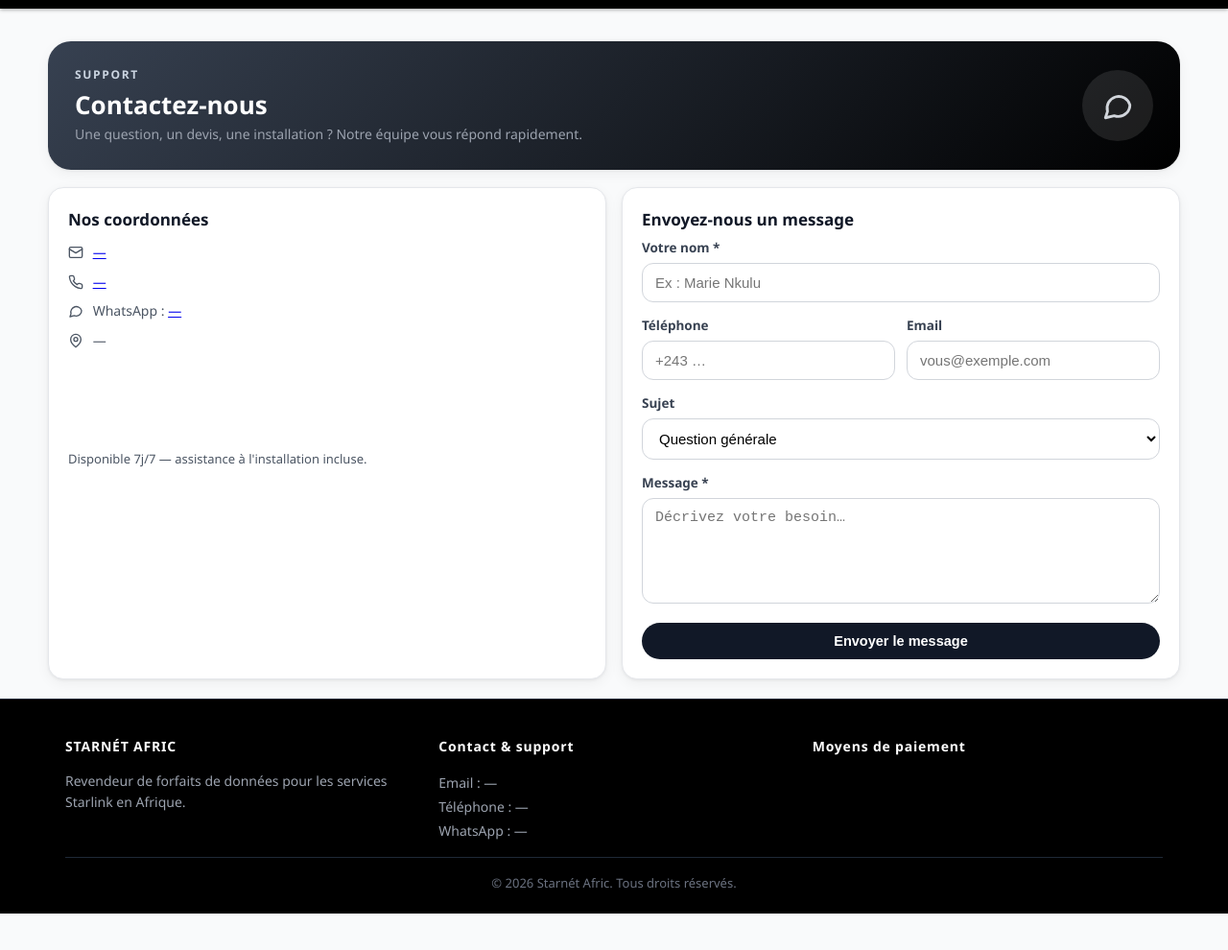
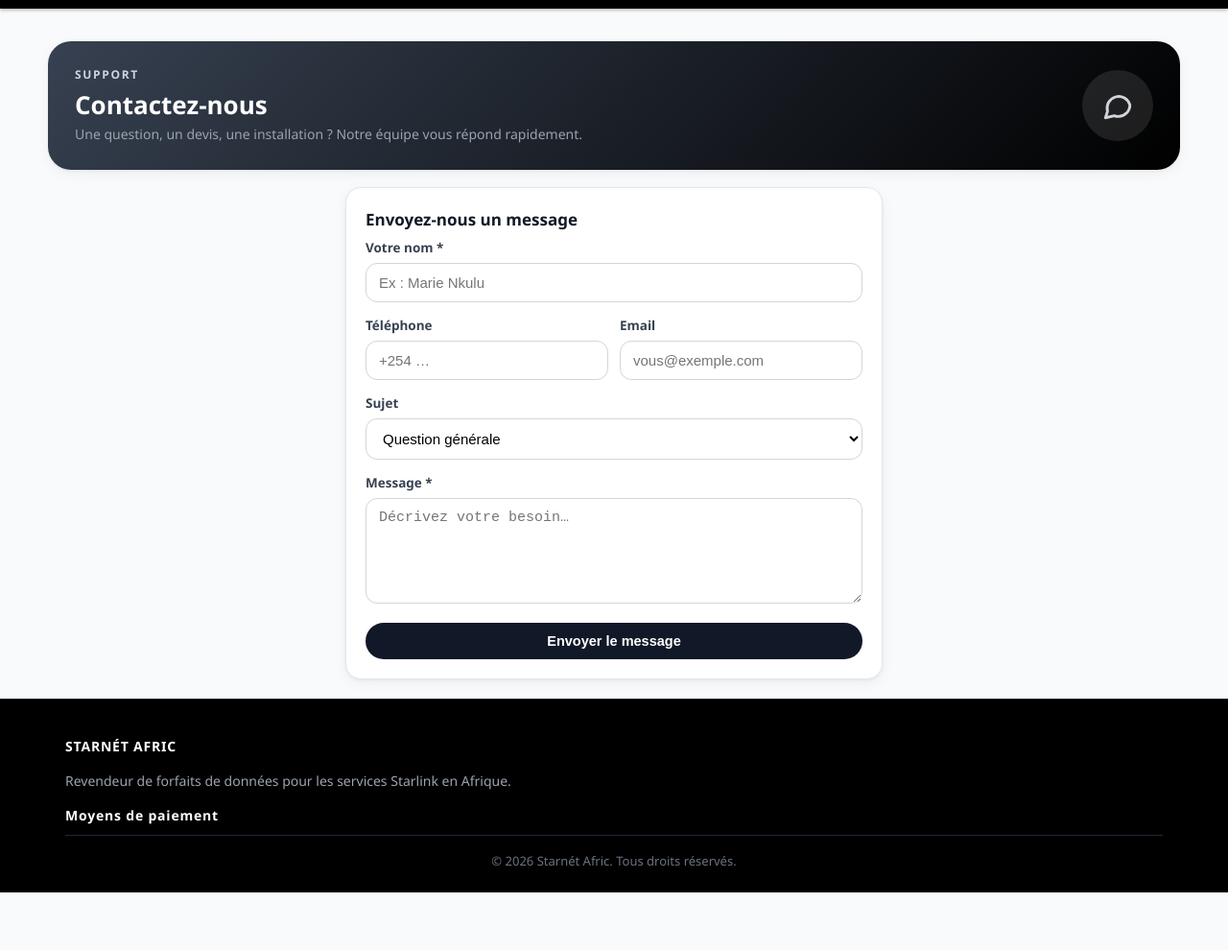
Before and after one commit to webmike254/starnet-afric, a website: page public/contact.html in a window 1280 px wide. Shown: the part 56-1046 px from the top of the page at 96% size. Drawn offline with Linux system fonts and the light colour scheme; no server answers.

Commit message:
chore: remove contact details block; French only; clean footer

```diff
--- a/public/contact.html
+++ b/public/contact.html
@@ -4,7 +4,7 @@
   <meta charset="UTF-8">
   <meta name="viewport" content="width=device-width, initial-scale=1.0">
   <title>Contact — Starnét Afric</title>
-  <meta name="description" content="Contactez Starnét Afric : question, devis, installation, support. WhatsApp, téléphone, email ou formulaire.">
+  <meta name="description" content="Contactez Starnét Afric pour une question, un devis ou une installation.">
   <link rel="stylesheet" href="/css/style.css">
   <meta name="theme-color" content="#0b0f14">
   <link rel="manifest" href="/manifest.webmanifest">
@@ -51,25 +51,7 @@
         </div>
       </div>
 
-      <div class="grid" style="grid-template-columns:repeat(auto-fit,minmax(320px,1fr));">
-        <!-- Coordonnées -->
-        <div class="card">
-          <h3>Nos coordonnées</h3>
-          <p style="line-height:2.2;">
-            <svg viewBox="0 0 24 24" width="16" height="16" fill="none" stroke="#4b5563" stroke-width="2" stroke-linecap="round" stroke-linejoin="round" style="vertical-align:-3px;margin-right:6px;"><rect x="2" y="4" width="20" height="16" rx="2"/><path d="m22 7-10 6L2 7"/></svg>
-            <a id="mail-link" data-site="email" href="#">—</a><br>
-            <svg viewBox="0 0 24 24" width="16" height="16" fill="none" stroke="#4b5563" stroke-width="2" stroke-linecap="round" stroke-linejoin="round" style="vertical-align:-3px;margin-right:6px;"><path d="M22 16.92v3a2 2 0 0 1-2.18 2 19.79 19.79 0 0 1-8.63-3.07 19.5 19.5 0 0 1-6-6 19.79 19.79 0 0 1-3.07-8.67A2 2 0 0 1 4.11 2h3a2 2 0 0 1 2 1.72c.13.96.36 1.9.7 2.81a2 2 0 0 1-.45 2.11L8.09 9.91a16 16 0 0 0 6 6l1.27-1.27a2 2 0 0 1 2.11-.45c.91.34 1.85.57 2.81.7A2 2 0 0 1 22 16.92z"/></svg>
-            <a id="tel-link" data-site="telephone" href="#">—</a><br>
-            <svg viewBox="0 0 24 24" width="16" height="16" fill="none" stroke="#4b5563" stroke-width="2" stroke-linecap="round" stroke-linejoin="round" style="vertical-align:-3px;margin-right:6px;"><path d="M21 11.5a8.38 8.38 0 0 1-8.5 8.5 8.5 8.5 0 0 1-3-.55L3 21l1.55-4.75A8.5 8.5 0 1 1 21 11.5z"/></svg>
-            WhatsApp : <a id="wa-link" data-site="whatsapp" href="#">—</a><br>
-            <svg viewBox="0 0 24 24" width="16" height="16" fill="none" stroke="#4b5563" stroke-width="2" stroke-linecap="round" stroke-linejoin="round" style="vertical-align:-3px;margin-right:6px;"><path d="M20 10c0 6-8 12-8 12s-8-6-8-12a8 8 0 0 1 16 0z"/><circle cx="12" cy="10" r="3"/></svg>
-            <span data-site="adresse">—</span>
-          </p>
-          <p class="muted" style="font-size:13px;">Disponible 7j/7 — assistance à l'installation incluse.</p>
-        </div>
-
-        <!-- Formulaire -->
-        <div class="card">
+      <div class="card" style="max-width:560px;margin:0 auto;">
         <h3>Envoyez-nous un message</h3>
         <div id="contact-alert"></div>
         <form id="form-contact">
@@ -80,7 +62,7 @@
           <div class="grid" style="grid-template-columns:1fr 1fr;gap:12px;">
             <div class="field">
               <label for="c-tel">Téléphone</label>
-                <input class="input" id="c-tel" placeholder="+243 …">
+              <input class="input" id="c-tel" placeholder="+254 …">
             </div>
             <div class="field">
               <label for="c-email">Email</label>
@@ -105,23 +87,14 @@
         </form>
       </div>
     </div>
-    </div>
   </main>
 
   <footer class="strip">
     <div class="container">
-      <div class="grid-3">
+      <div class="footer-grid">
         <div>
           <h4>STARNÉT AFRIC</h4>
           <p style="font-size:14px;">Revendeur de forfaits de données pour les services Starlink en Afrique.</p>
-        </div>
-        <div>
-          <h4>Contact &amp; support</h4>
-          <p style="font-size:14px;line-height:1.8;">
-            Email : <a id="mail-link2" data-site="email" href="#">—</a><br>
-            Téléphone : <a id="tel-link2" data-site="telephone" href="#">—</a><br>
-            WhatsApp : <a id="wa-link2" data-site="whatsapp" href="#">—</a>
-          </p>
         </div>
         <div>
           <h4>Moyens de paiement</h4>
```
Lines whose indentation alone changed are shown as unchanged.
